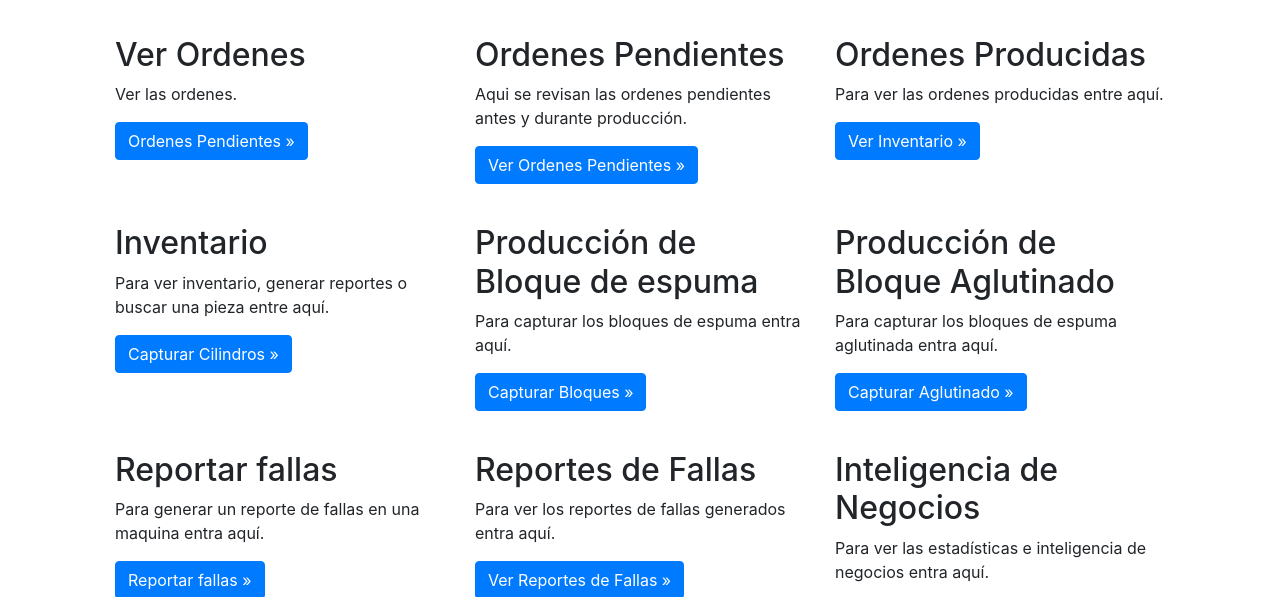
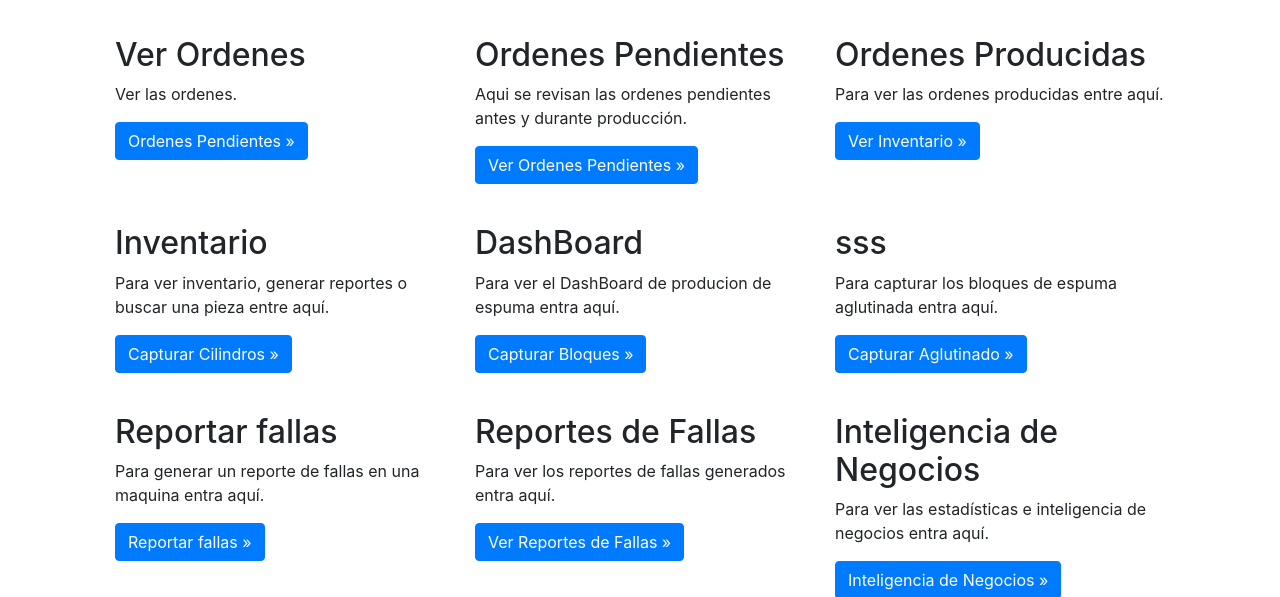
Before and after one commit to Alvarogarcia91/karmaprodv5, a Django app: template espumas/templates/index.html in a window 1280 px wide. Shown: the part 712-1309 px from the top of the page. Run offline with Django 3.2, Linux system fonts and the light colour scheme; the template is opened without the code that fills it, so the values that code supplies are empty; some libraries are stand-ins or nearby versions.

Commit message:
change in url on index

```diff
--- a/espumas/templates/index.html
+++ b/espumas/templates/index.html
@@ -1,8 +1,5 @@
 {% extends "base.html" %}
 {% block content %}
-
-
-
 
 <br>
 <br>
@@ -69,12 +66,12 @@
 													<p><a class="btn btn-primary" href="{% url 'corrida:inventario' %}" role="button">Capturar Cilindros  &raquo;</a></p>
 												</div>
 												<div class="col-md-4">
-													<h2>Producción de Bloque de espuma</h2>
-													<p> Para capturar los bloques de espuma entra aquí.</p>
-													<p><a class="btn btn-primary" href="#" role="button">Capturar Bloques &raquo;</a></p>
+													<h2> DashBoard</h2>
+													<p> Para ver el DashBoard de producion de espuma entra aquí.</p>
+													<p><a class="btn btn-primary" href="{% url 'corrida:dashboard' %}" role="button">Capturar Bloques &raquo;</a></p>
 												</div>
 												<div class="col-md-4">
-													<h2>Producción de Bloque Aglutinado </h2>
+													<h2> sss </h2>
 													<p> Para capturar los bloques de espuma aglutinada entra aquí.</p>
 													<p><a class="btn btn-primary" href="#" role="button"> Capturar Aglutinado &raquo;</a></p>
 												</div>
```
